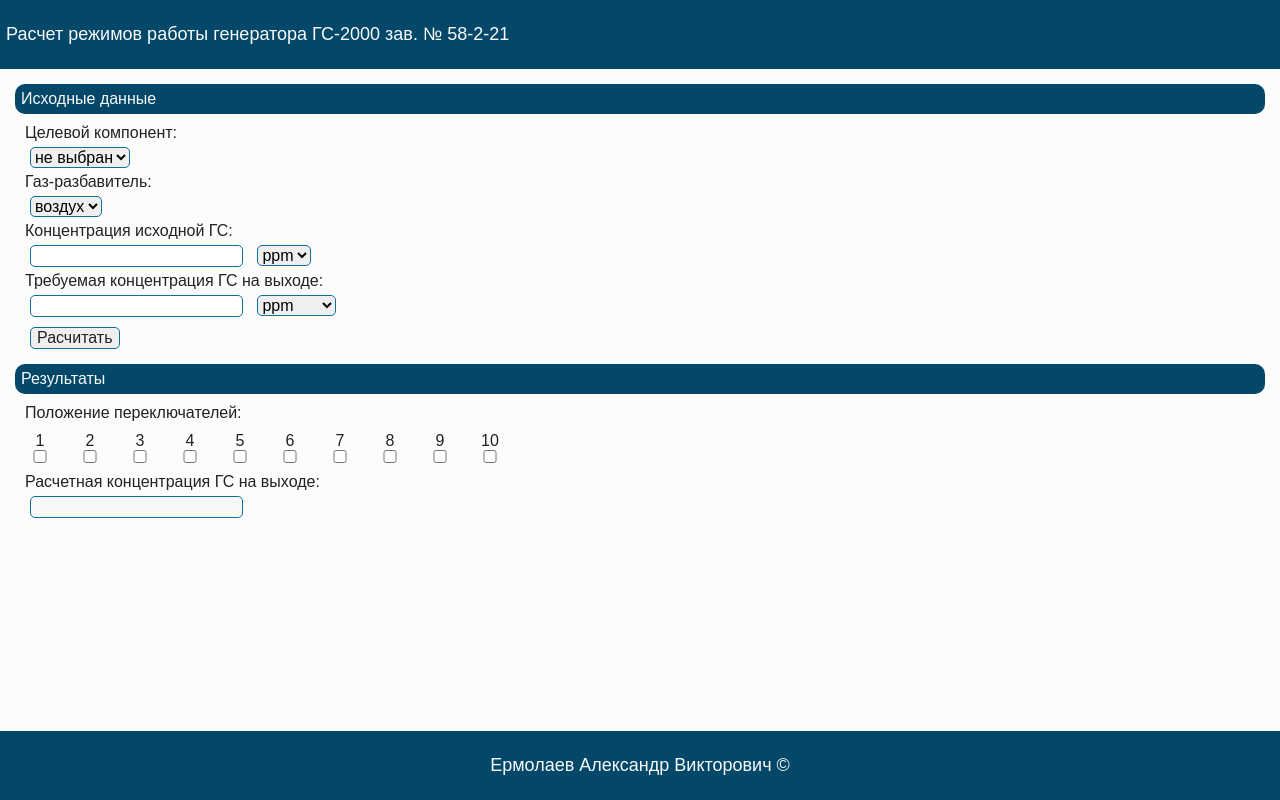
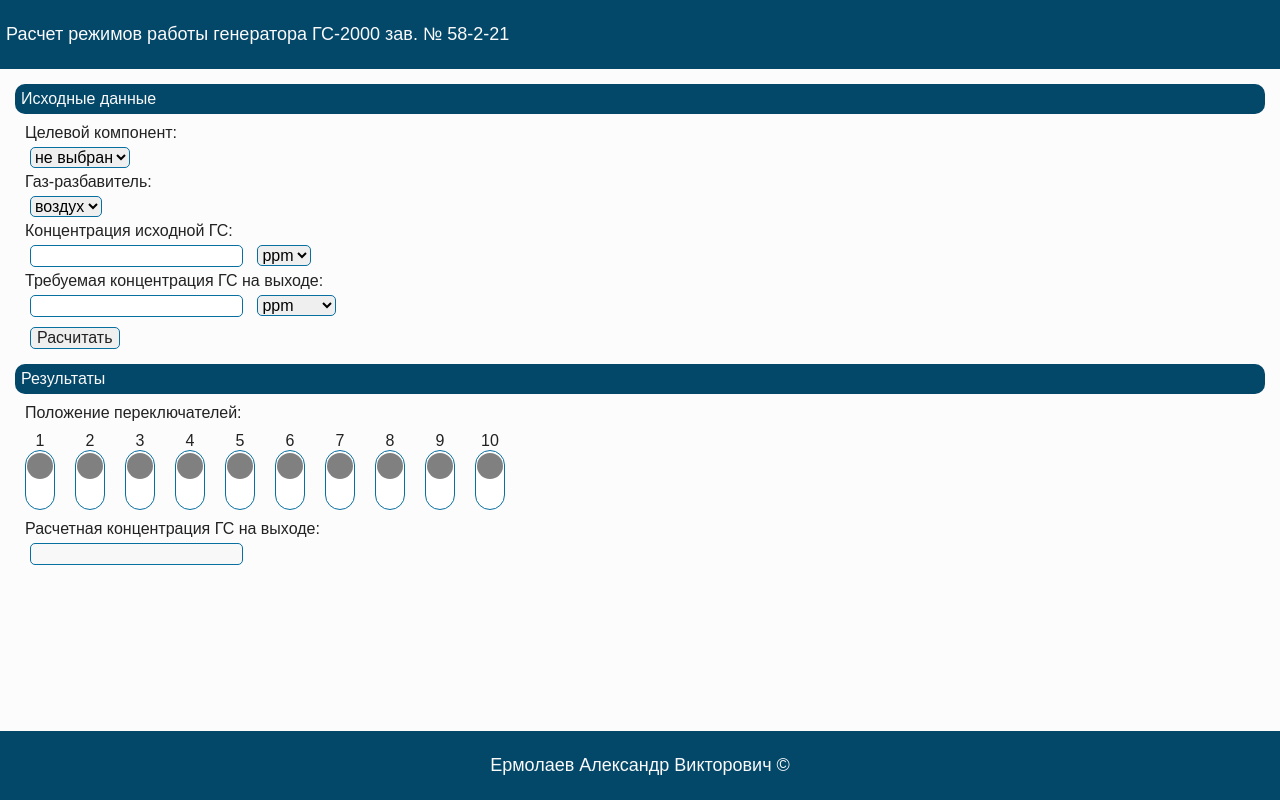
Before and after one commit to ave6990/metr, a website: page gs2000.html in a window 1280 px wide. Drawn offline with Linux system fonts and the light colour scheme.

Commit message:
v1.5.2 (gs2000 v1.1.2)
 On branch dev
 Changes to be committed:
	modified:   README.md
	modified:   gs2000.html

```diff
--- a/gs2000.html
+++ b/gs2000.html
@@ -1,5 +1,5 @@
 <html> <head>
-    <title>Расчет ГС-2000 v1.1.0</title>
+    <title>Расчет ГС-2000 v1.1.2</title>
     <meta name="viewport" content="width=device-width" charset="utf-8">
     <style type="text/css">
         html {
@@ -75,7 +75,35 @@
 
         .toggle_button {
             margin: 0;
+            height: 60px;
             width: 30px;
+            vertical-align: center;
+            background: #fff;
+            border: 1px solid #086fa1;
+            border-radius: 15px;
+            outline: none;
+            position: relative;
+            display: inline-block;
+            appearance: none;
+            -moz-appearance: none;
+        }
+
+        .toggle_button::after {
+            content: "";
+            display: inline-block;
+            position: absolute;
+            left: 1px;
+            top: 2px;
+            width: 26px;
+            height: 26px;
+            background-color: gray;
+            border-radius: 50%;
+            transform: translateY(0);
+        }
+
+        .toggle_button:checked::after {
+            transform: translateY(calc(100% + 2px));
+            background-color: red;
         }
 
         .valves {
@@ -294,6 +322,7 @@ const readTargetConc = () => {
     let target_conc = parseFloat(document.getElementById('target_conc').value.replace(',', '.'))
     let k = 1
 
+    console.info(`Заданная концентрация:\n\t${target_conc} ${target_unit}`)
     if (target_unit == '%') {
         k = 10000
     } else if (target_unit == 'mg/m^3') {
@@ -320,6 +349,7 @@ const readTargetConc = () => {
     }
 
     document.getElementById('target_conc').value = res_round(target_conc / k)
+    console.info(`\t${target_conc} ppm`)
 
     return target_conc
 }
@@ -486,11 +516,13 @@ const warning = (message) => {
 }
 
 const displayResults = (data) => {
+    console.info(`Расчетная концентрация:\n\t${data.conc} ppm`)
     if (data.target_unit == '%') {
         data.conc = data.conc / 10000
     } else if (data.target_unit == 'mg/m^3') {
         data.conc = data.conc * molar_mass[data.component] / molar_volume[data.diluent]
     }
+    console.info(`\t${data.conc} ${data.target_unit}`)
     document.getElementById('result_conc').value = `${res_round(data.conc)} ${data.target_unit}`
     data.valves.forEach( (valve) => {
         valves[valve - 1].checked = true
```
Also changed, not shown: README.md.
